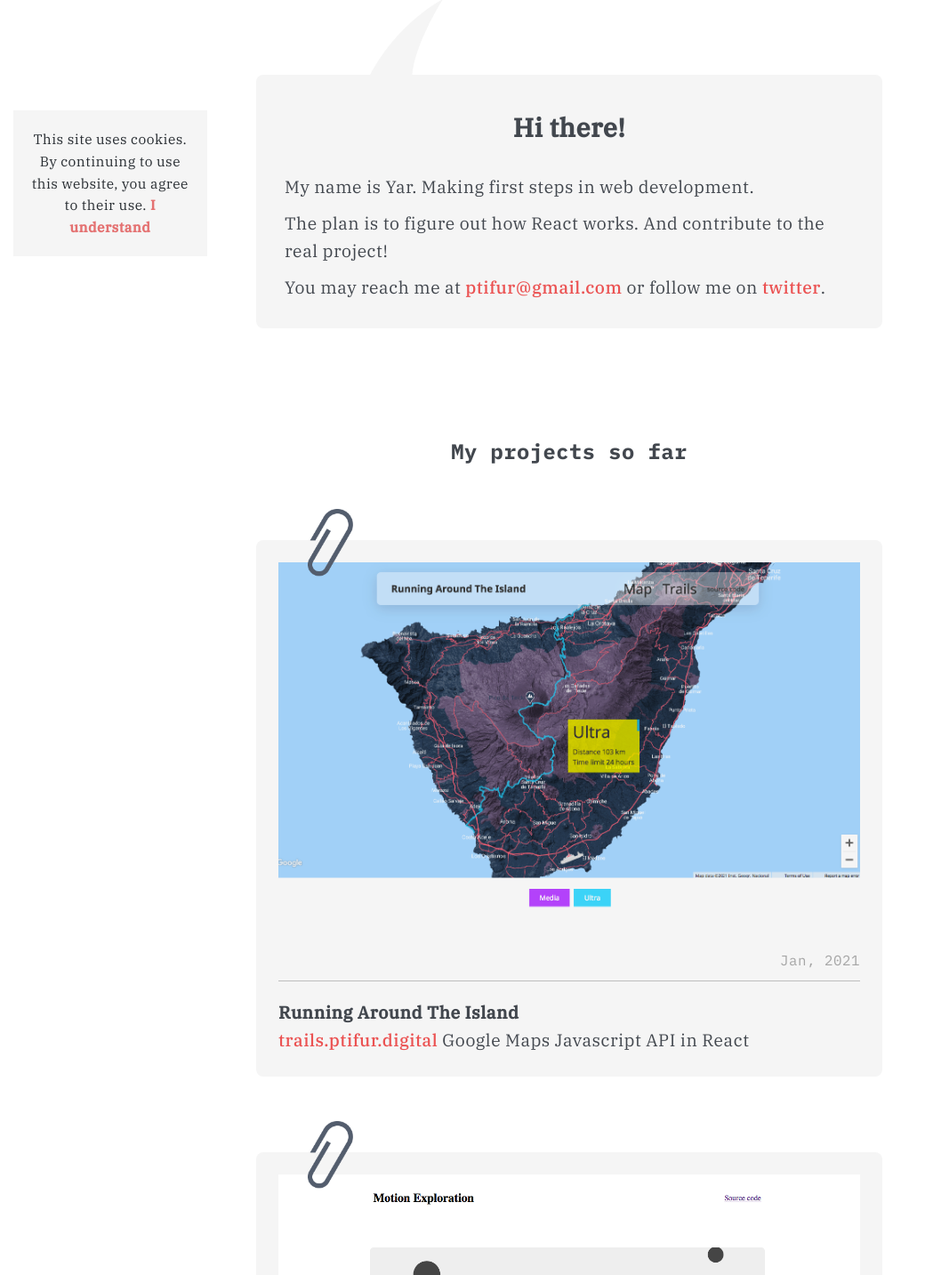
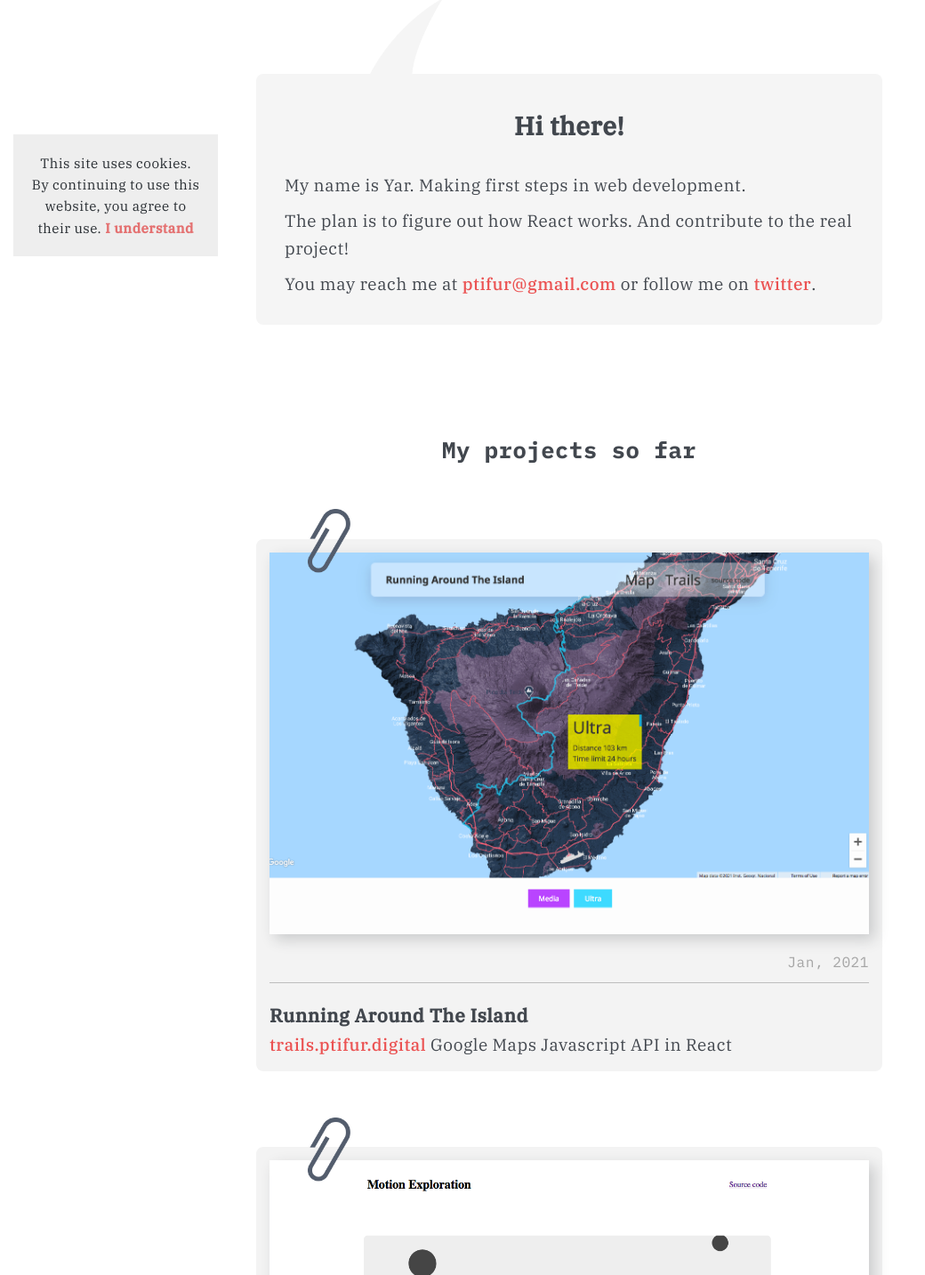
Before and after one commit to ptifur/react-my-website, a React (Create React App) app: page / in a window 1280 px wide. Shown: the part 497-1930 px from the top of the page at 89% size, without its empty margins (0-1040 px from the left). Built offline with nearby package versions, Linux system fonts and the light colour scheme.

Commit message:
update styles

```diff
--- a/src/App.css
+++ b/src/App.css
@@ -1,5 +1,5 @@
 :root {
-    --bg: #f5f5f5;
+    --bg: #f3f3f3;
     --text: #42474e;
     --textgrey: #a5a5a5;
     --highlight: #eb5252;
@@ -11,7 +11,7 @@
     font-family: 'IBM Plex Serif', serif;
     letter-spacing: .5px;
     line-height: 1.6;
-    font-size: 1.1rem;
+    font-size: 19px;
 }
 
 body {
@@ -40,6 +40,7 @@ body {
 
 .menu a {
     margin-left: 25px;
+    font-size: .95em;
 }
 
 a {
@@ -55,6 +56,10 @@ a:hover {
 .inline {
     font-size: 1em;
     color: #eb5252;
+}
+
+img {
+    box-shadow: #272c3133 6px 6px 15px;
 }
 
 .hero {
@@ -101,24 +106,17 @@ h1 {
     font-weight: 600;
 }
 
-/* this is not used in this version */
-.emoji {
-    font-size: 1.6em;
-    vertical-align: -5px;
-    margin-left: 5px;
-}
-
 /* cookie banner */
 .cookieconsent {
     position: fixed;
     padding: 20px;
     left: 15px;
     bottom: 15px;
-    background-color:#f5f5f5;
+    background-color:#eeeeee;
     font-size: .8em;
     color:#272c31;
     text-align: center;
-    width: 17vw;
+    width: 18vw;
     z-index: 10 ;
 }
 
@@ -132,21 +130,14 @@ h1 {
     color: #c26161;
 }
 
-/* temporary fix for emoji */
-.blogpost div span {
-    font-size: 1.6em;
-    vertical-align: -5px;
-    margin-left: 5px;
-}
-
 .blogpost,
 .post {
     width: 55vw;
-    max-width: 930px;
+    max-width: 790px;
     margin: auto;
     background: var(--bg);
     border-radius: 8px;
-    padding: 25px 25px;
+    padding: 15px 15px;
     margin-bottom: 85px;
     position: relative;
 }
@@ -154,21 +145,15 @@ h1 {
 .blogpost::before {
     content: '';
     position: absolute;
-    top: -35px;
+    top: -33.2px;
     left: 4.5vw;
     background: url('./media/paperclip.png') no-repeat;
     background-size: 60%;
-    width: 85px;
-    height: 85px;
+    width: 80px;
+    height: 80px;
 }
 
 .blogpost a {
-    font-size: 1em;
-    color: var(--highlight);
-}
-
-/* this won't be neede later */
-.post a {
     font-size: 1em;
     color: var(--highlight);
 }
@@ -189,7 +174,7 @@ h2 {
 }
 
 h3 {
-    font-size: 1.1rem;
+    font-size: 1.1em;
     font-weight: 600;
     margin: 0px;
 }
@@ -198,7 +183,7 @@ h3 {
     color: var(--textgrey);
     font-family: 'IBM Plex Mono', monospace;
     text-align: right;
-    font-size: .9rem;
+    font-size: .85em;
     border-bottom: #bdbdbd 1px solid;
     padding-bottom: 10px;
     margin-bottom: 20px;
```
Also changed, not shown: src/media/site_running.png, src/media/site_running_.png (added).
